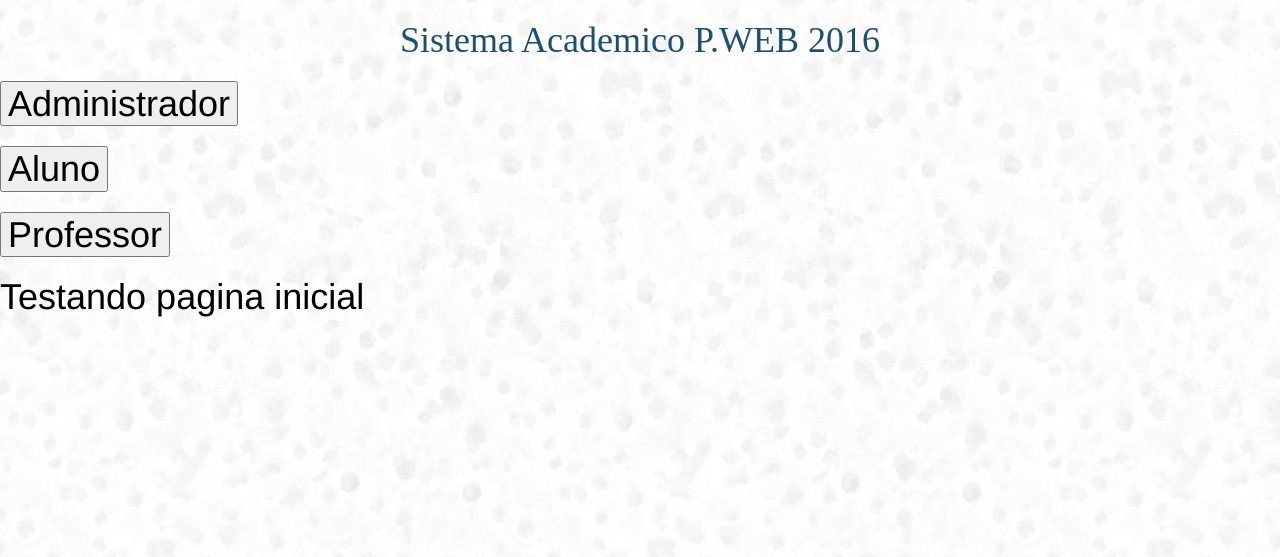
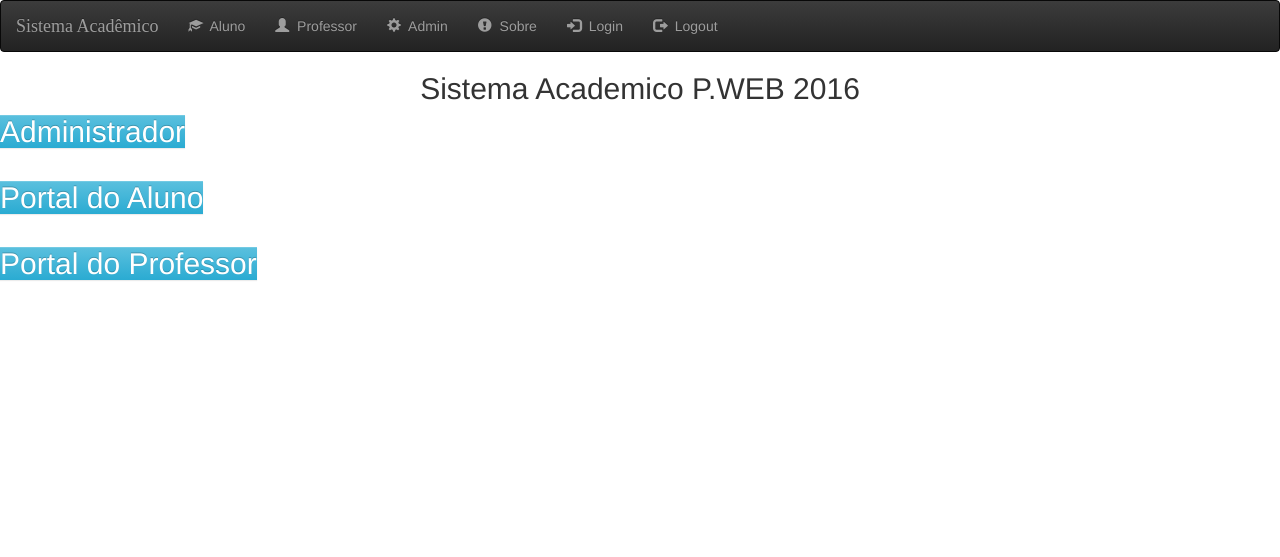
Before and after one commit to jamilessnts/sistemaacademico, a Django app: page / in a window 1280 px wide. Shown: the top 557 px of the page. Run offline with Django 3.2, Linux system fonts and the light colour scheme; some libraries are stand-ins or nearby versions.

Commit message:
Adicionei a barra e corrigi o redirecionamento das paginas

```diff
--- a/mysite/sistemaacademico/static/css/sistemaacademico.css
+++ /dev/null
@@ -1,10 +0,0 @@
-h1 a {
-    color: #1D4F70;
-    font-family: 'Rasa';
-
-}
-body {
-    background-image: url(wet_snow_@2X.png);
-
-    color: black;
-}
--- /dev/null
+++ b/mysite/sistemaacademico/static/sistemaacademico/style.css
@@ -0,0 +1,7 @@
+body{
+
+}
+
+.navbar-brand{
+    font-family: 'Satisfy';
+}
--- a/mysite/sistemaacademico/templates/sistemaacademico/site_homepage.html
+++ b/mysite/sistemaacademico/templates/sistemaacademico/site_homepage.html
@@ -1,32 +1,87 @@
 <!DOCTYPE html>
 {% load staticfiles %}
 <html lang="en">
-<head>
+
     <meta charset="UTF-8">
     <title>Sitema Academico P.Web 2016</title>
-    <link rel="stylesheet" href="//maxcdn.bootstrapcdn.com/bootstrap/3.2.0/css/bootstrap.min.css">
+    <link rel="stylesheet" href="https://maxcdn.bootstrapcdn.com/bootstrap/3.3.7/css/bootstrap.min.css">
     <link rel="stylesheet" href="//maxcdn.bootstrapcdn.com/bootstrap/3.2.0/css/bootstrap-theme.min.css">
     <link href="https://fonts.googleapis.com/css?family=Lobster&subset=latin,latin-ext" rel="stylesheet" type="text/css">
-    <link rel="stylesheet" href="{% static 'css/sistemaacademico.css' %}">
+    <link rel="stylesheet" type="text/css" href="{% static 'sistemaacademico/style.css' %}"/>
+    <script src="http://ajax.googleapis.com/ajax/libs/jquery/1.12.0/jquery.min.js"></script>
+    <script src="http://maxcdn.bootstrapcdn.com/bootstrap/3.3.6/js/bootstrap.min.js"></script>
+
+    <nav class="navbar navbar-inverse">
+        <div class="container-fluid">
+            <!-- Header -->
+            <div class="navbar-header">
+                <button type="button" class="navbar-toggle" data-toggle="collapse" data-target="#topNavBar">
+                    <!-- Para ficar adaptavel a tela e mostrar barras de opcoes se a tela estiver menor-->
+                    <span class="icon-bar"></span>
+                    <span class="icon-bar"></span>
+                    <span class="icon-bar"></span>
+                </button>
+                <a class="navbar-brand" href="/">Sistema Acadêmico</a>
+            </div>
+
+            <!-- Items-->
+
+            <div class="collapse navbar-collapse" id="topNavBar">
+                <ul class="nav navbar-nav">
+                    <li class=""> <!--"active" -->
+                        <a href="/aluno">
+                            <span class="glyphicon glyphicon-education" aria-hidden="true"></span>&nbsp; Aluno
+                        </a>
+                    </li>
+                    <li class="">
+                        <a href="/professor">
+                            <span class="glyphicon glyphicon-user" aria-hidden="true"></span>&nbsp; Professor
+                        </a>
+                    </li>
+                    <li class="">
+                        <a href="/">
+                            <span class="glyphicon glyphicon-cog" aria-hidden="true"></span>&nbsp; Admin
+                        </a>
+                    </li>
+                    <li class="">
+                        <a href="/">
+                            <span class="glyphicon glyphicon-exclamation-sign" aria-hidden="true"></span>&nbsp; Sobre
+                        </a>
+                    </li>
+                    <li class="">
+                        <a href="/admin">
+                            <span class="glyphicon glyphicon-log-in" aria-hidden="true"></span>&nbsp; Login
+                        </a>
+                    </li>
+                    <li class="">
+                        <a href="">
+                            <span class="glyphicon glyphicon-log-out" aria-hidden="true"></span>&nbsp; Logout
+                        </a>
+                    </li>
+
+                </ul>
+            </div>
+
+        </div>
+
+    </nav>
 
 </head>
-<body>
+<h2>
     <div>
-         <h1 align="center"><a>Sistema Academico P.WEB 2016</a></h1>
+         <h2 align="center">Sistema Academico P.WEB 2016</h2>
     </div>
 
     <div>
-         <h1><button href="/">Administrador</button></h1>
+
     </div>
 
-    <div>
-         <h1><button href="/">Aluno</button></h1>
+         <a href="/admin" class="btn-info" role="button">Administrador</a><br><br>
+         <a href="{% url 'aluno' %}" class="btn-info" role="button">Portal do Aluno</a><br><br>
+         <a href="{% url 'professor' %}" class="btn-info" role="button">Portal do Professor</a><br>
+
     </div>
 
-    <div>
-         <h1><button href="/">Professor</button></h1>
-    </div>
 
-<h1>Testando pagina inicial</h1>
 </body>
 </html>
--- a/mysite/sistemaacademico/urls.py
+++ b/mysite/sistemaacademico/urls.py
@@ -1,5 +1,6 @@
 from django.conf.urls import include, url
 from . import views
+from django.contrib import admin
 
 
 urlpatterns = [
--- a/mysite/sistemaacademico/views.py
+++ b/mysite/sistemaacademico/views.py
@@ -1,5 +1,5 @@
 from django.http import HttpResponse #no futuro nao iremos precisar desse import pq estou usando render
-from django.shortcuts import render
+from django.shortcuts import render, get_object_or_404
 from django.http import Http404 #mostrar erros
 
 
@@ -7,6 +7,7 @@ from django.http import Http404 #mostrar erros
 # se for variaveis eu utilizo {{nome da variavel}}
 
 from .models import Curso
+from .models import Avaliacoes
 #
 #Dica para verificar o que tem nas tabelas pelo queryShell
 # python manage.py shell -> from sistemaacademico.models import 'nomedaTabela'
@@ -15,19 +16,19 @@ from .models import Curso
 
 # home page
 def index(request):
-    return render(request, 'sistemaacademico/site_homepage.html')
+    return render(request, 'sistemaacademico/site_homepage.html', {'notas':Avaliacoes})
 
 # pagina do professor
 
 def professor(request):
     cursos = Curso.objects.all()
-    context = {'cursos':cursos} # fazer um dicionario para simplificar o codigo
-    return render(request, 'sistemaacademico/aluno_pagina_inicial.html', context)
+    context = {'notas':Avaliacoes} # fazer um dicionario para simplificar o codigo
+    return render(request, 'sistemaacademico/professor_pagina_inicial.html', context)
 
 
 def aluno(request):
     cursos = Curso.objects.all()
-    return render(request, 'sistemaacademico/curso_list.html', {'cursos':cursos})
+    return render(request, 'sistemaacademico/aluno_pagina_inicial.html', {'cursos':cursos})
 
 # fazer um for no arquivo hmtl
 # e mostrar o detalhe de cada estudante por exemplo - mostra os estudantes e fica em formato de link
@@ -41,3 +42,8 @@ def aluno(request):
 #       {% endfor %}
 #
 #
+
+# observacao 2, a importacao getObject or 404 é para quando o usuario requisitar uma pagina que nao existe retornar erro
+#de page not found
+
+# exemplo de codigo: album = get_object_or_404(Album, pk=album_id)
```
Also changed, not shown: mysite/sistemaacademico/templates/sistemaacademico/aluno_pagina_inicial.html (+8 -4 lines), mysite/sistemaacademico/templates/sistemaacademico/professor_pagina_inicial.html (+8 -2 lines), mysite/sistemaacademico/static/css/homepage.jpg (deleted), mysite/sistemaacademico/static/css/school.png (deleted), mysite/sistemaacademico/static/css/weather.png (deleted), mysite/sistemaacademico/static/css/wet_snow_@2X.png (deleted), mysite/sistemaacademico/static/sistemaacademico/images/SoGscAT.jpg (added), mysite/sistemaacademico/static/sistemaacademico/images/cheap_diagonal_fabric.png (added), mysite/sistemaacademico/static/sistemaacademico/images/header-background-departments.jpg (added).
